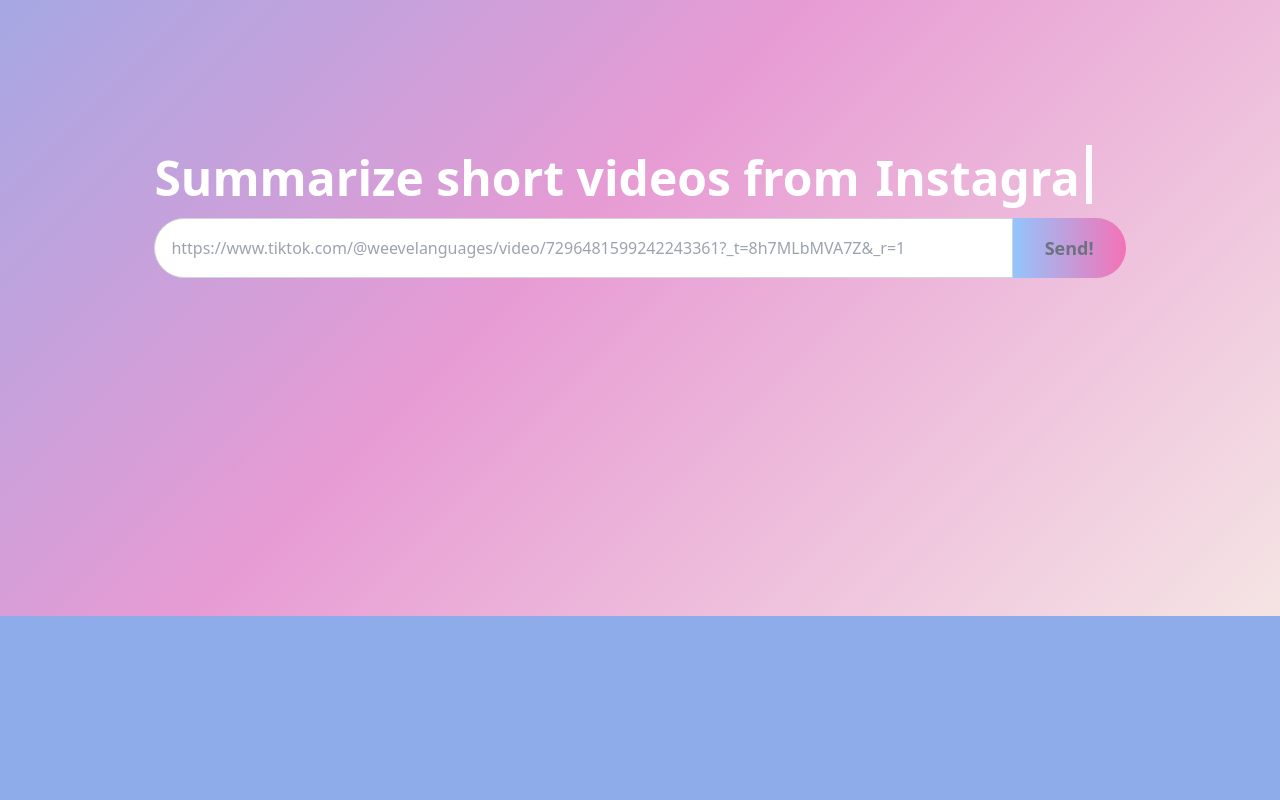
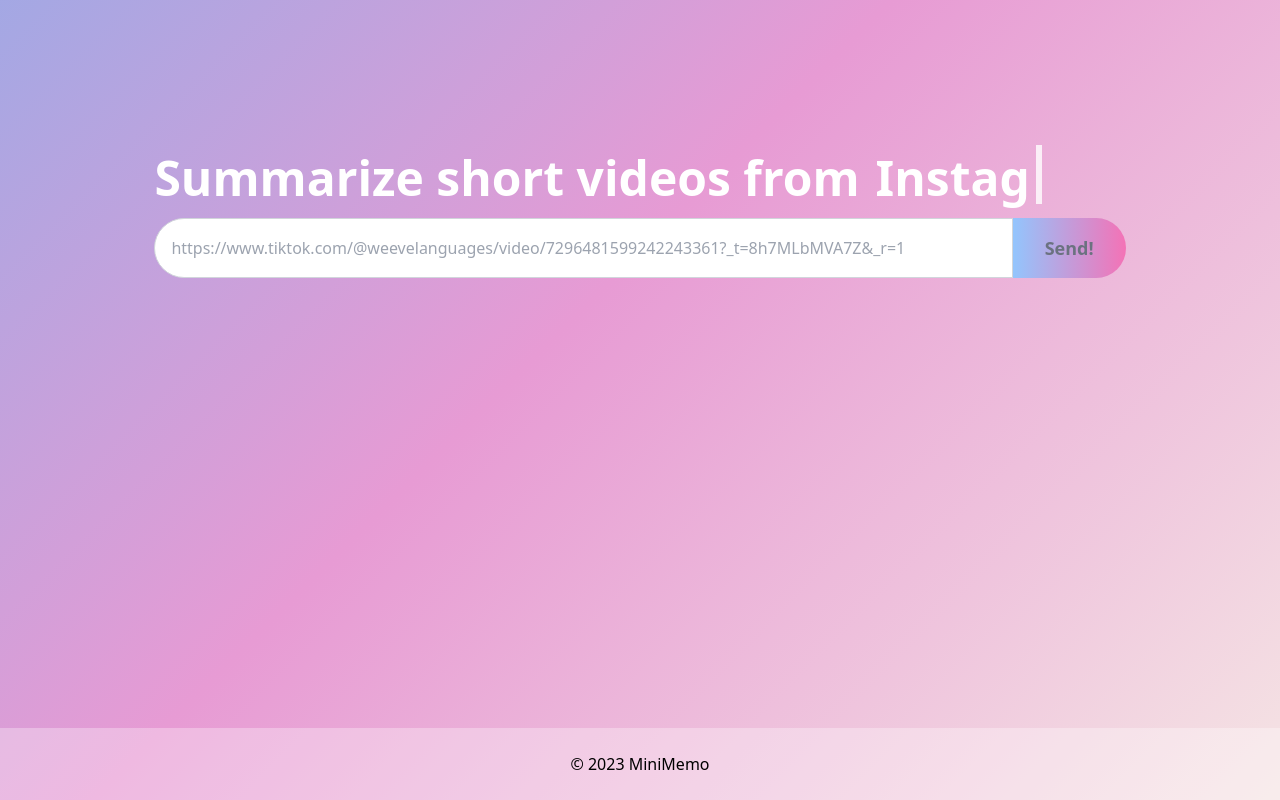
Before and after one commit to dmitrii-cernev/quickflick-fe, a React (Vite) app: page / in a window 1280 px wide. Shown: the part 296-1096 px from the top of the page. Before the commit the page ends 912 px from the top, so only its background shows below. Built offline with nearby package versions, Linux system fonts and the light colour scheme; no server answers; what tailwindcss-animated would draw is missing.

Commit message:
add footer and fix margin(again)

```diff
--- a/src/App.jsx
+++ b/src/App.jsx
@@ -1,11 +1,15 @@
 import {Header} from "./components/Header.jsx";
 import Hero from "./components/Hero.jsx";
+import FooterWithLogo from "./components/FooterWithLogo.jsx";
 
 export default function App() {
     return (
-        <main className="flex flex-col items-center justify-center space-y-28 h-full">
+        <main className="text-center">
             <Header/>
-            <Hero/>
+            <div className={"mx-auto my-16 sm:my-28"}>
+                <Hero/>
+            </div>
+            <FooterWithLogo/>
         </main>
     );
 
--- /dev/null
+++ b/src/components/FooterWithLogo.jsx
@@ -0,0 +1,11 @@
+import {Typography} from "@material-tailwind/react";
+
+export default function FooterWithLogo() {
+    return (
+        <footer className="w-full bg-white p-6 bg-opacity-30">
+            <Typography color="blue-gray" className="text-center font-normal">
+                &copy; 2023 MiniMemo
+            </Typography>
+        </footer>
+    );
+}
--- a/src/components/Hero.jsx
+++ b/src/components/Hero.jsx
@@ -91,7 +91,7 @@
 
 
     return (
-        <div className={"p-8 min-h-screen flex items-center justify-center"}>
+        <div className={"text-left p-8 min-h-screen flex items-center justify-center"}>
             <div className={"max-w-screen-lg flex flex-col items-center justify-center"}>
                 <h1 className={"animate-fade-down animate-duration-700 flex flex-wrap text-5xl font-semibold text-white gap-x-4"}>Summarize
                     short videos from <b
```
